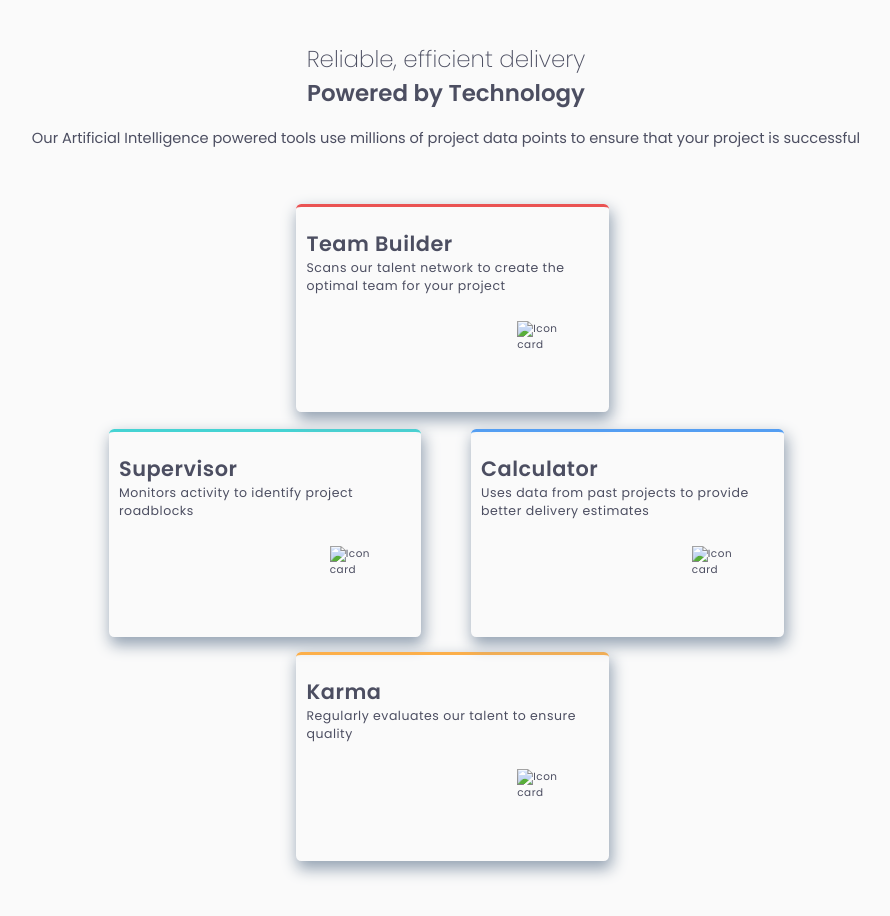
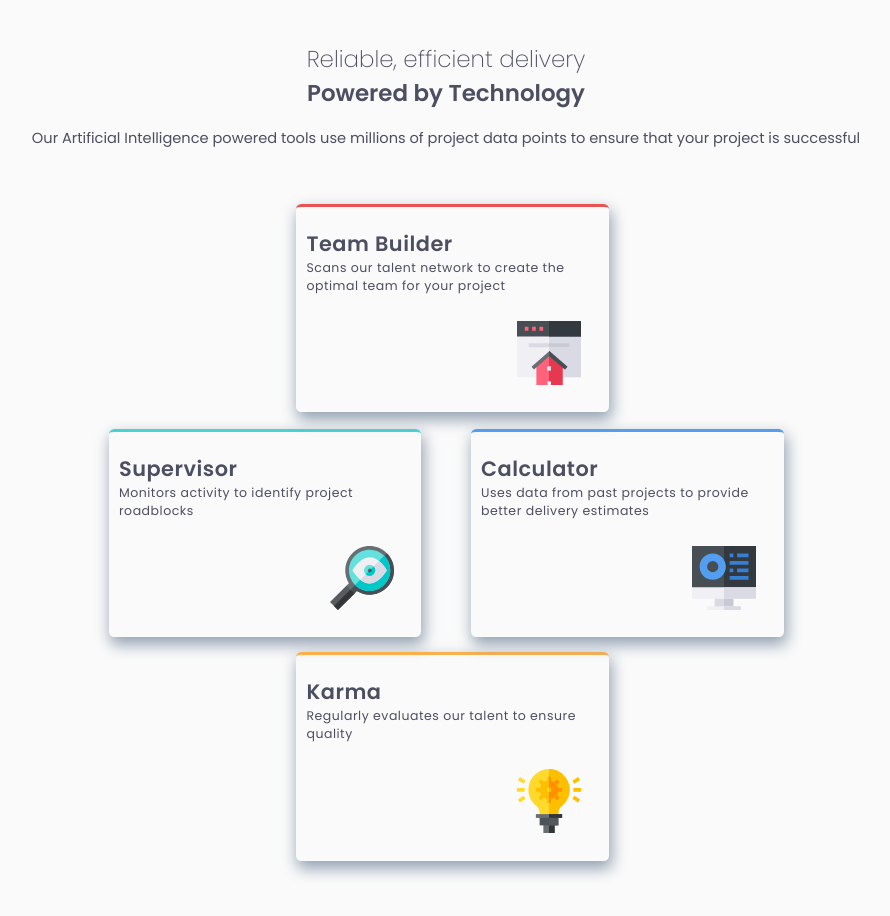
Before and after one commit to ivnvaldz7/Four-card-feature, a plain HTML site: page index.html in a window 1280 px wide. Shown: the whole page, without its empty margins (194-1084 px from the left). Drawn offline with Linux system fonts and the light colour scheme; the site is published under a folder, as on GitHub Pages, so addresses that start at the root find nothing.

Commit message:
Update index.html
Rutas modificadas

```diff
--- a/index.html
+++ b/index.html
@@ -23,7 +23,7 @@
           <h3 class="card__title">Supervisor</h3>
           <p class="card__text">Monitors activity to identify project roadblocks</p>
           <span class="card__icon">
-            <img src="/images/icon-supervisor.svg" alt="Icon card">
+            <img src="./images/icon-supervisor.svg" alt="Icon card">
           </span>
         </div>
       </article>
@@ -32,7 +32,7 @@
           <h3 class="card__title">Team Builder</h3>
           <p class="card__text">Scans our talent network to create the optimal team for your project</p>
           <span class="card__icon">
-            <img src="/images/icon-team-builder.svg" alt="Icon card">
+            <img src="./images/icon-team-builder.svg" alt="Icon card">
           </span>
         </div>
       </article>
@@ -41,7 +41,7 @@
           <h3 class="card__title">Karma</h3>
           <p class="card__text">Regularly evaluates our talent to ensure quality</p>
           <span class="card__icon">
-            <img src="/images/icon-karma.svg" alt="Icon card">
+            <img src="./images/icon-karma.svg" alt="Icon card">
           </span>
         </div>
       </article>
@@ -50,7 +50,7 @@
           <h3 class="card__title">Calculator</h3>
           <p class="card__text">Uses data from past projects to provide better delivery estimates</p>
           <span class="card__icon">
-            <img src="/images/icon-calculator.svg" alt="Icon card">
+            <img src="./images/icon-calculator.svg" alt="Icon card">
           </span>
         </div>
       </article>
```
